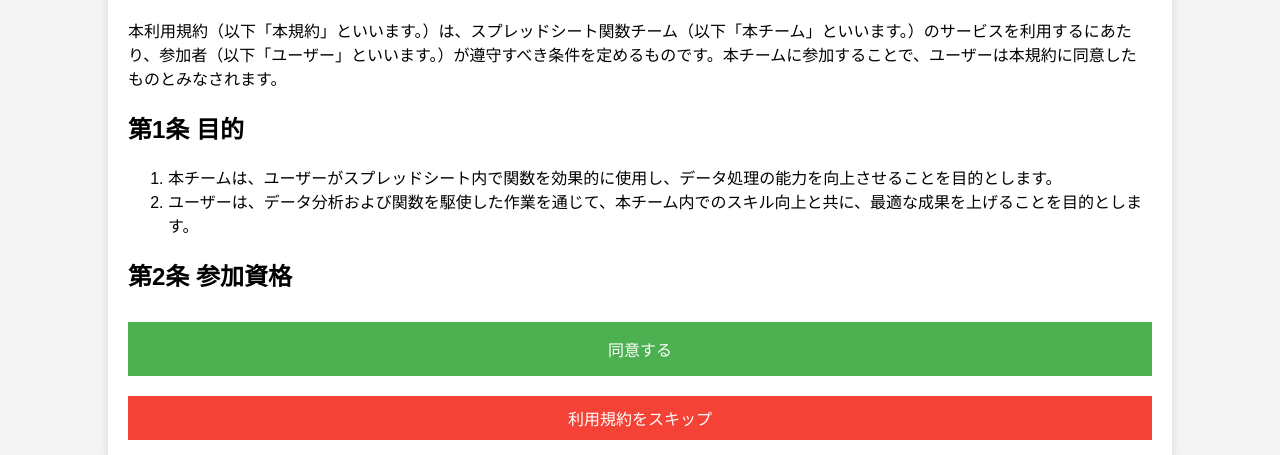
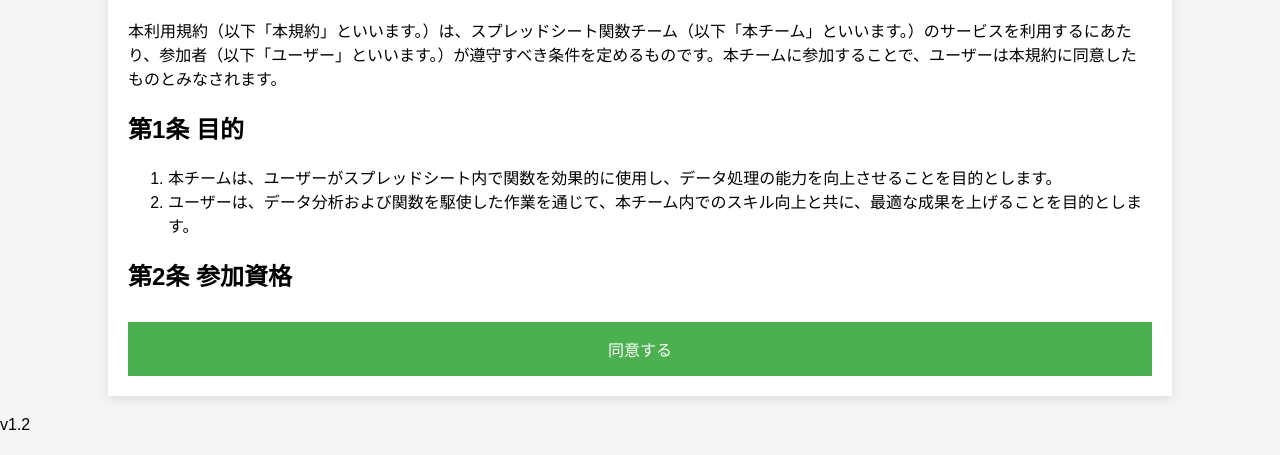
Before and after one commit to iKesan9995/-, a plain HTML site: page index.html in a window 1280 px wide. Shown: the part 127-582 px from the top of the page. Drawn offline with Linux system fonts and the light colour scheme.

Commit message:
Update index.html

```diff
--- a/index.html
+++ b/index.html
@@ -140,13 +140,7 @@
             window.location.href = "https://x.gd/Xzm4R";
         };
 
-        // スキップボタンを表示
-        document.getElementById("skipButton").style.display = "block";
-        document.getElementById("skipButton").onclick = function() {
-            window.location.href = "https://x.gd/Xzm4R";
-        };
     </script>
-
+<p>v1.2</p>
 </body>
 </html>
-1.1
```
